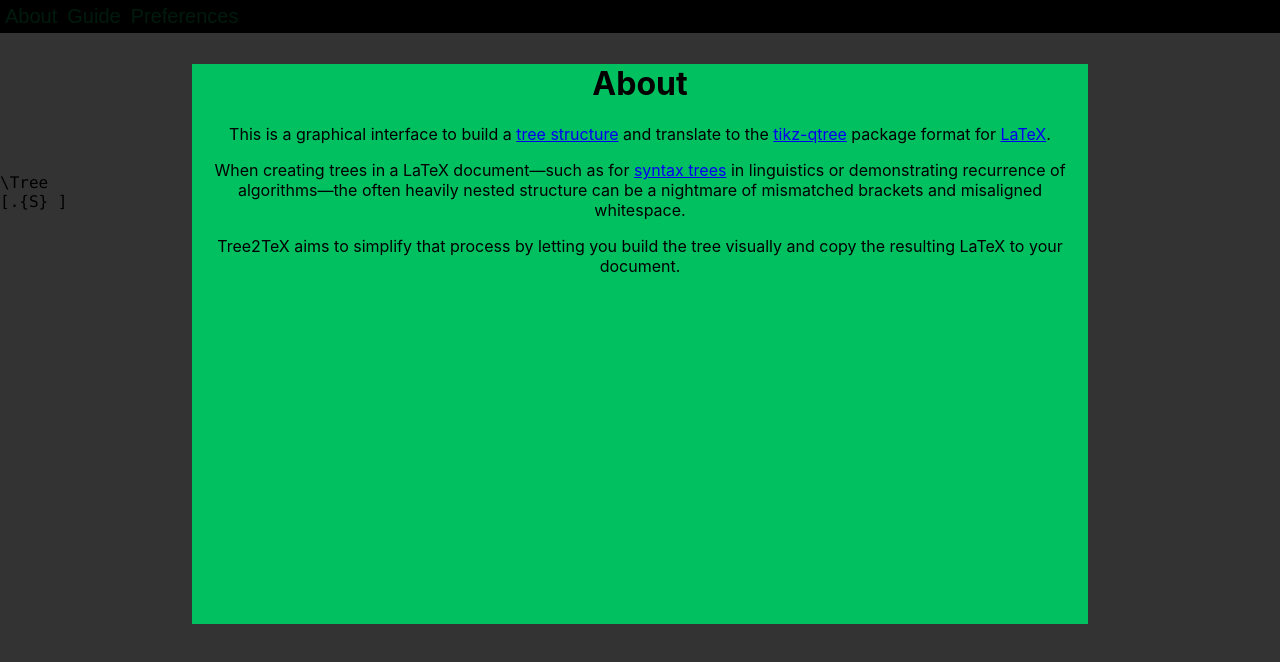
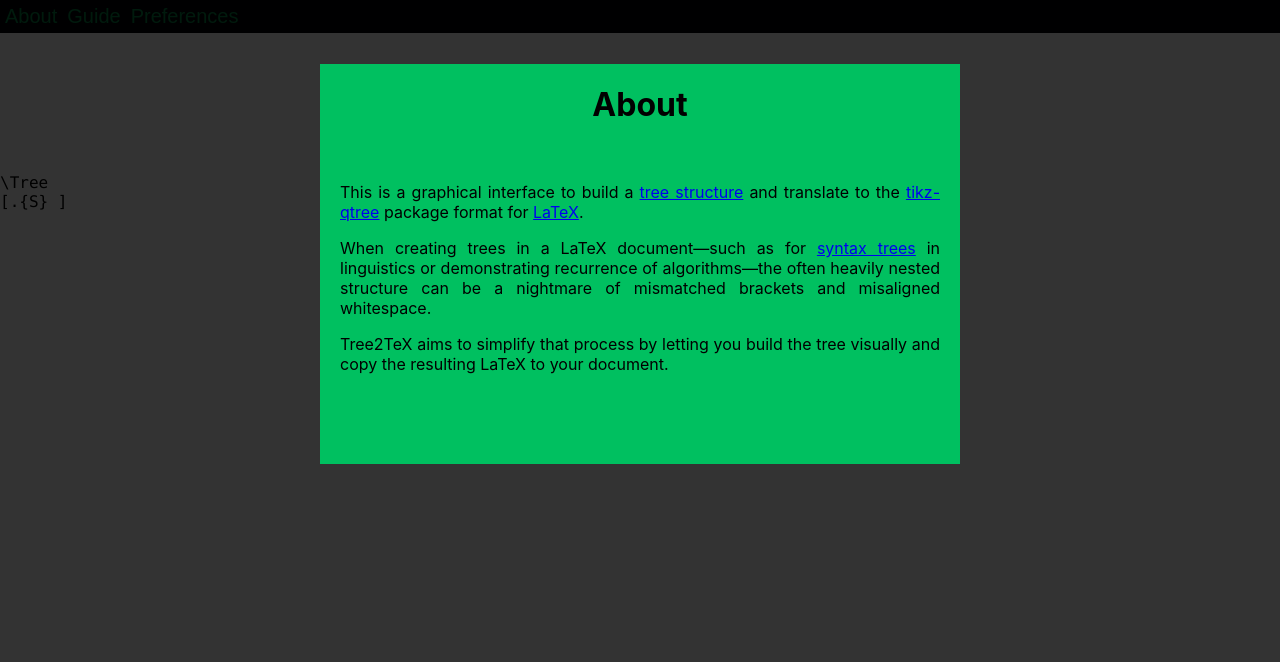
Before and after one commit to holdenout/tree2tex, a React (Create React App) app: page / in a window 1280 px wide. Both pictures are taken after a click on the button "About". Shown: the top 662 px of the page. Built offline with nearby package versions, Linux system fonts and the light colour scheme.

Commit message:
Improved some formatting

```diff
--- a/src/NavBar.css
+++ b/src/NavBar.css
@@ -38,9 +38,15 @@
 }
 
 .modal-content {
+  overflow: auto;
   position: relative;
-  width: 70%;
-  height: 70%;
+  width: 50%;
+  height: 50%;
   margin: 5% auto;
   background-color: #00c060;
 }
+
+.content {
+  text-align: justify;
+  padding: 20px;
+}
--- a/src/infoText/about.jsx
+++ b/src/infoText/about.jsx
@@ -3,8 +3,10 @@
 export const about = (
   <div>
     <h1>About</h1>
-    <p>This is a graphical interface to build a <a href="https://en.wikipedia.org/wiki/Tree_structure" title="Wikipedia: Tree Structure" target="_blank" rel="noopener noreferrer">tree structure</a> and translate to the <a href="https://ctan.org/pkg/tikz-qtree" title="tikz-qtree package on CTAN" target="_blank" rel="noopener noreferrer">tikz-qtree</a> package format for <a href="https://www.latex-project.org/" title="LaTeX Prjoect" target="_blank" rel="noopener noreferrer">LaTeX</a>.</p>
-    <p>When creating trees in a LaTeX document&mdash;such as for <a href="https://en.wikipedia.org/wiki/Parse_tree" title="Wikipedia: Parse Tree" target="_blank" rel="noopener noreferrer">syntax trees</a> in linguistics or demonstrating recurrence of algorithms&mdash;the often heavily nested structure can be a nightmare of mismatched brackets and misaligned whitespace.</p>
-    <p>Tree2TeX aims to simplify that process by letting you build the tree visually and copy the resulting LaTeX to your document.</p>
+    <div className="content">
+      <p>This is a graphical interface to build a <a href="https://en.wikipedia.org/wiki/Tree_structure" title="Wikipedia: Tree Structure" target="_blank" rel="noopener noreferrer">tree structure</a> and translate to the <a href="https://ctan.org/pkg/tikz-qtree" title="tikz-qtree package on CTAN" target="_blank" rel="noopener noreferrer">tikz-qtree</a> package format for <a href="https://www.latex-project.org/" title="LaTeX Prjoect" target="_blank" rel="noopener noreferrer">LaTeX</a>.</p>
+      <p>When creating trees in a LaTeX document&mdash;such as for <a href="https://en.wikipedia.org/wiki/Parse_tree" title="Wikipedia: Parse Tree" target="_blank" rel="noopener noreferrer">syntax trees</a> in linguistics or demonstrating recurrence of algorithms&mdash;the often heavily nested structure can be a nightmare of mismatched brackets and misaligned whitespace.</p>
+      <p>Tree2TeX aims to simplify that process by letting you build the tree visually and copy the resulting LaTeX to your document.</p>
+    </div>
   </div>
 );
--- a/src/infoText/guide.jsx
+++ b/src/infoText/guide.jsx
@@ -3,6 +3,7 @@
 export const guide = (
   <div>
     <h1>Guide</h1>
+    <div className="content">
       <ol>
         <li>Choose your preferences if necessary, then create a tree using the graphical interface.</li>
         <li>Copy the LaTeX at the bottom. Make sure to include all of it!</li>
@@ -13,7 +14,7 @@
       <br />
       <h3>Setting Up A Project</h3>
       <p>My preferred editor is <a href="https://www.overleaf.com/" title="Overleaf" target="_blank" rel="noopener noreferrer">Overleaf</a>, which has auto-compiling, multi-user simultaneous editing, and many packages (including tikz-qtree) already accessible.</p>
-    <p>To setup a full project, I would suggest looking around for tutorials/examples, but I have a sample barebones setup <a href="https://www.overleaf.com/read/thwsxqzcyfwb
-      " title="Sample Setup" target="_blank" rel="noopener noreferrer">here</a> that you can copy for a new project of your own.</p>
+      <p>To setup a full project, I would suggest looking around for tutorials/examples, but I have a sample barebones setup <a href="https://www.overleaf.com/read/thwsxqzcyfwb" title="Sample Setup" target="_blank" rel="noopener noreferrer">here</a> that you can copy for a new project of your own.</p>
+    </div>
   </div>
 );
--- a/src/infoText/preferences.jsx
+++ b/src/infoText/preferences.jsx
@@ -3,6 +3,8 @@
 export const preferences = (
   <div>
     <h1>Preferences</h1>
-    <p>In development...</p>
+    <div className="content">
+      <p>In development...</p>
+    </div>
   </div>
 )
```
Lines whose indentation alone changed are shown as unchanged.
